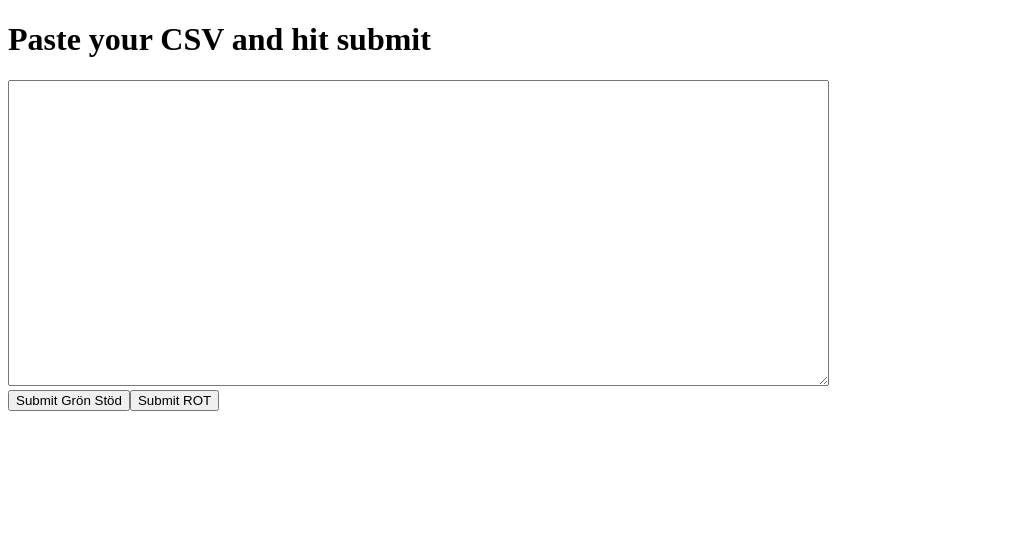
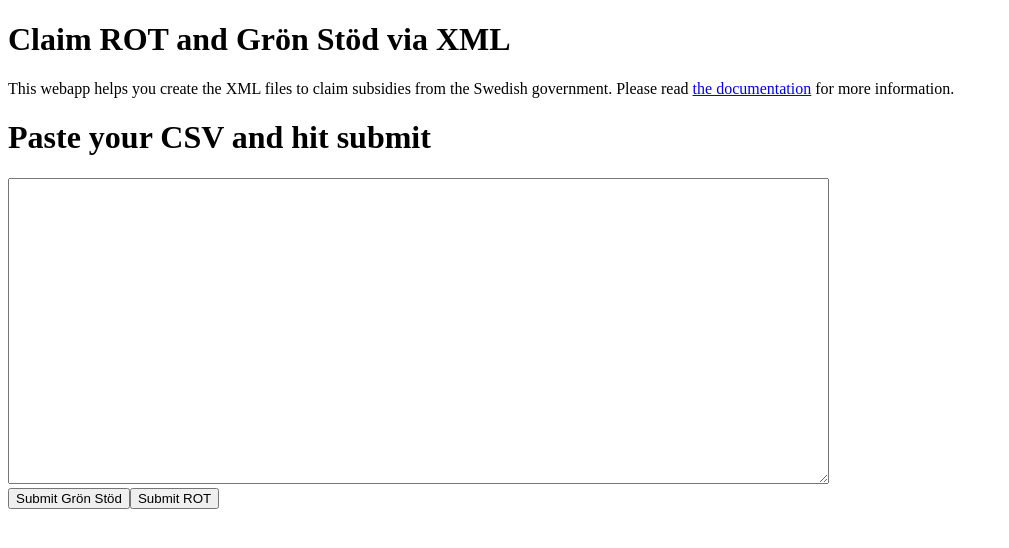
Before and after one commit to otovo/swedish-subsidy-xml-generator, a Next.js app: page / in a window 1280 px wide. Shown: the top 548 px of the page, without its empty margins (0-1009 px from the left). Built offline with nearby package versions, Linux system fonts and the light colour scheme.

Commit message:
Add info at the top

```diff
--- a/pages/index.tsx
+++ b/pages/index.tsx
@@ -21,6 +21,15 @@ const IndexPage = () => {
 
   return (
     <>
+      <h1>Claim ROT and Grön Stöd via XML</h1>
+      <p>
+        This webapp helps you create the XML files to claim subsidies from the
+        Swedish government. Please read{' '}
+        <a href="https://www.notion.so/otovo/Claim-ROT-and-Gr-n-St-d-via-XML-317a0e0793d04305b15a06b82d382ee0">
+          the documentation
+        </a>{' '}
+        for more information.
+      </p>
       <pre>{xmlResponse}</pre>
       <h1>Paste your CSV and hit submit</h1>
       <form>
```
